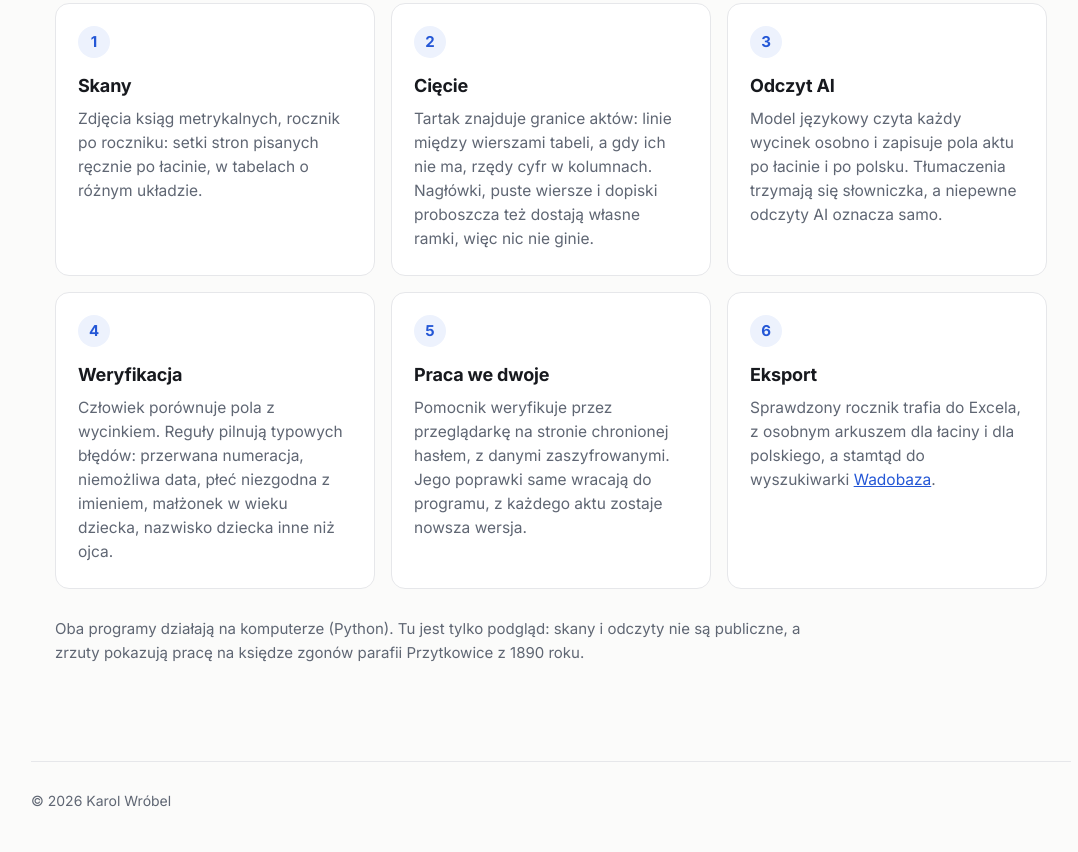
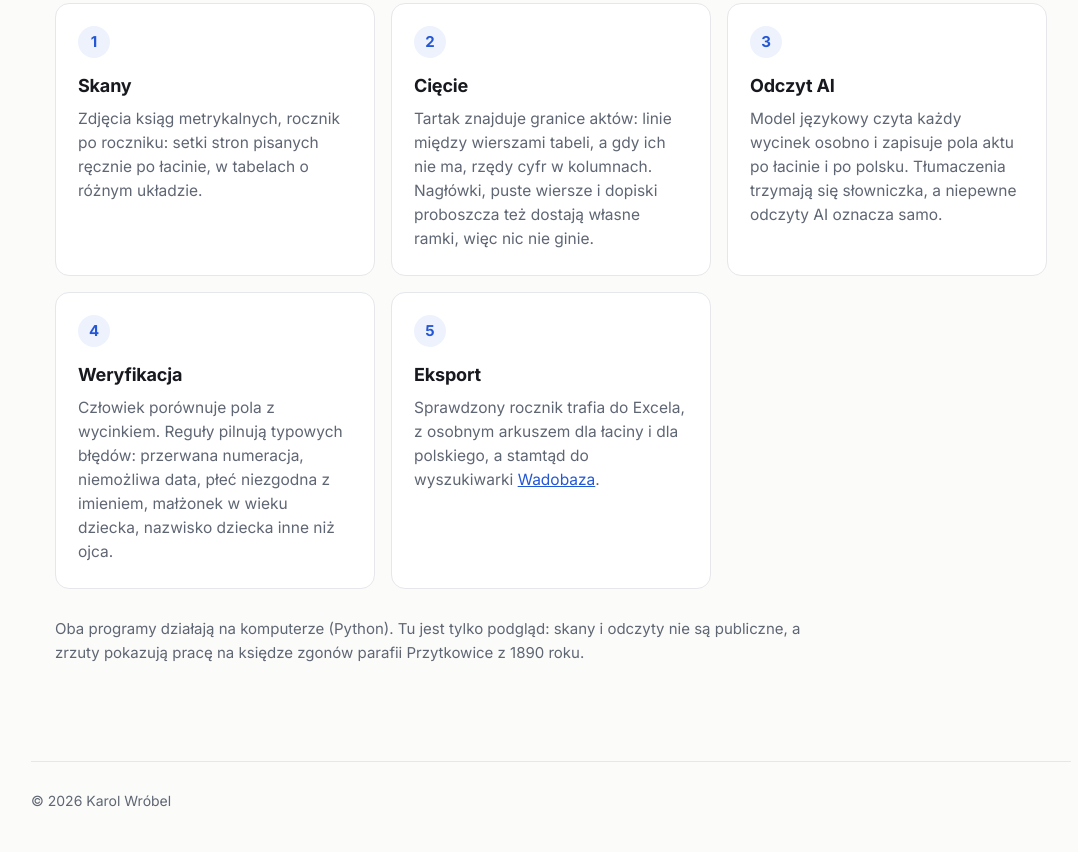
Before and after one commit to wrobelkarol/wrobelkarol.github.io, a plain HTML site: page tartak/index.html in a window 1280 px wide. Shown: the part 1825-2677 px from the top of the page, without its empty margins (89-1167 px from the left). Drawn offline with Linux system fonts and the light colour scheme.

Commit message:
Opis Wadobazy pod /wadobaza-projekt/ (adres /wadobaza/ zajmuje sama strona), Tartak bez kroku o pracy we dwoje
Co-Authored-By: Claude Opus 5.5 <noreply@anthropic.com>

```diff
--- a/tartak/index.html
+++ b/tartak/index.html
@@ -39,8 +39,7 @@
       <li class="krok"><h3>Cięcie</h3><p>Tartak znajduje granice aktów: linie między wierszami tabeli, a gdy ich nie ma, rzędy cyfr w kolumnach. Nagłówki, puste wiersze i dopiski proboszcza też dostają własne ramki, więc nic nie ginie.</p></li>
       <li class="krok"><h3>Odczyt AI</h3><p>Model językowy czyta każdy wycinek osobno i zapisuje pola aktu po łacinie i po polsku. Tłumaczenia trzymają się słowniczka, a niepewne odczyty AI oznacza samo.</p></li>
       <li class="krok"><h3>Weryfikacja</h3><p>Człowiek porównuje pola z wycinkiem. Reguły pilnują typowych błędów: przerwana numeracja, niemożliwa data, płeć niezgodna z imieniem, małżonek w wieku dziecka, nazwisko dziecka inne niż ojca.</p></li>
-      <li class="krok"><h3>Praca we dwoje</h3><p>Pomocnik weryfikuje przez przeglądarkę na stronie chronionej hasłem, z danymi zaszyfrowanymi. Jego poprawki same wracają do programu, z każdego aktu zostaje nowsza wersja.</p></li>
-      <li class="krok"><h3>Eksport</h3><p>Sprawdzony rocznik trafia do Excela, z osobnym arkuszem dla łaciny i dla polskiego, a stamtąd do wyszukiwarki <a href="../wadobaza/">Wadobaza</a>.</p></li>
+      <li class="krok"><h3>Eksport</h3><p>Sprawdzony rocznik trafia do Excela, z osobnym arkuszem dla łaciny i dla polskiego, a stamtąd do wyszukiwarki <a href="../wadobaza-projekt/">Wadobaza</a>.</p></li>
     </ol>
     <p class="dopisek">Oba programy działają na komputerze (Python). Tu jest tylko podgląd: skany i odczyty nie są publiczne, a zrzuty pokazują pracę na księdze zgonów parafii Przytkowice z 1890 roku.</p>
   </section>
```
Also changed, not shown: index.html (+2 -2 lines), wadobaza-projekt/index.html (renamed from wadobaza/index.html), wadobaza-projekt/zrzut.jpg (renamed from wadobaza/zrzut.jpg), 1 other file.
